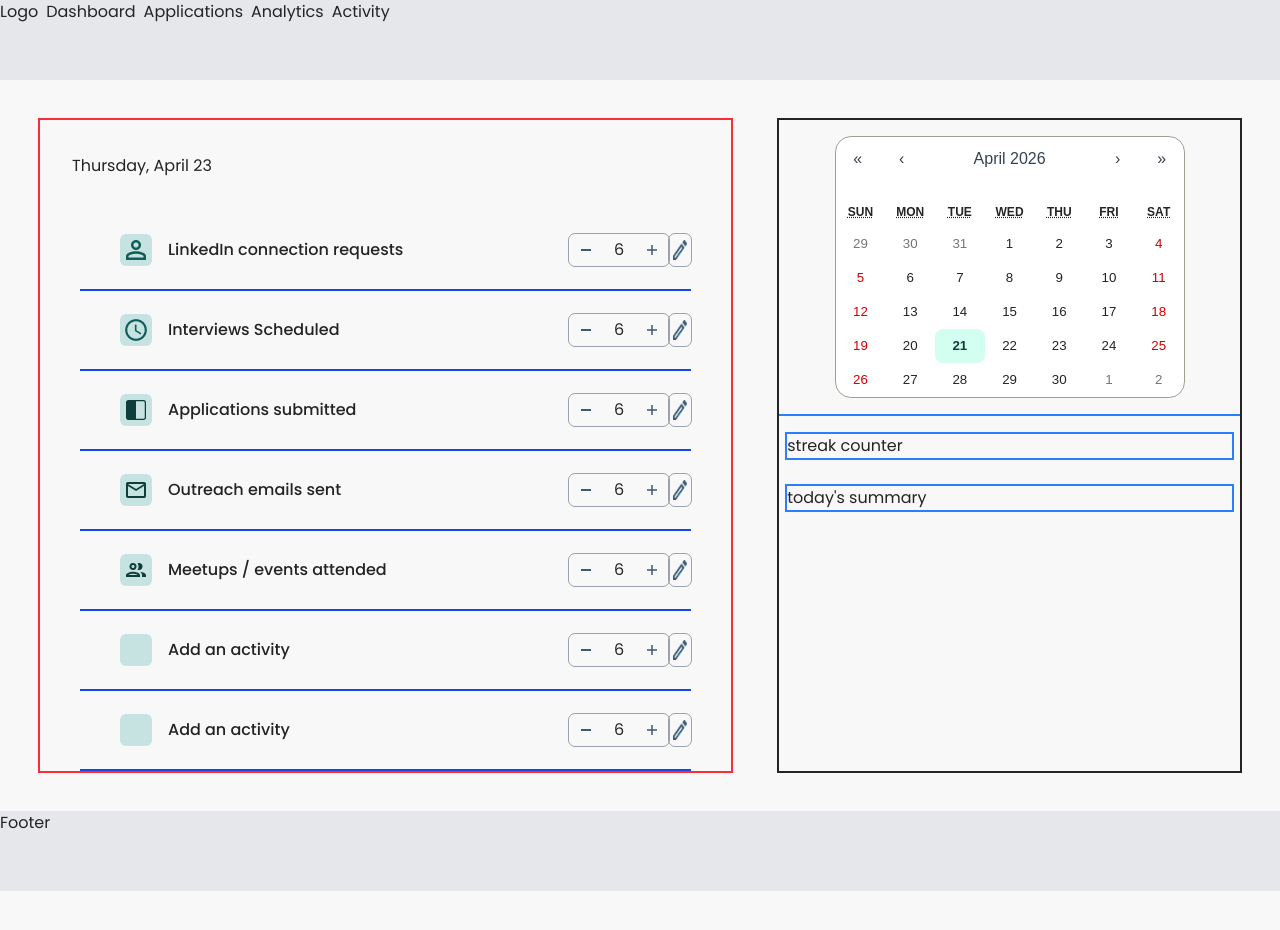
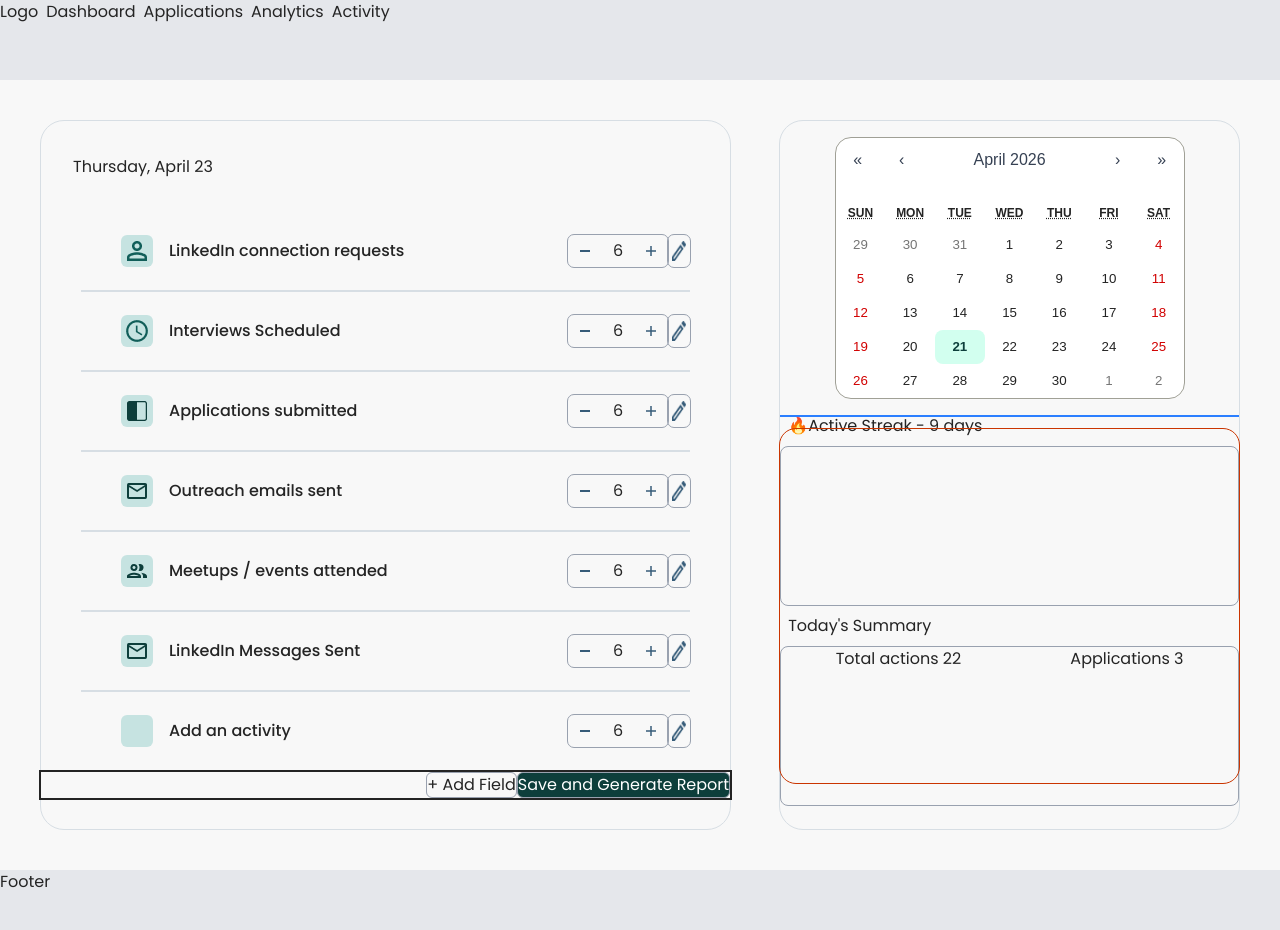
Before and after one commit to chingu-voyages/V60-tier3-team-39, a React (Vite) app in the folder client/: page /activity in a window 1280 px wide. Shown: the top 930 px of the page. Before the commit the page ends 891 px from the top, so only its background shows below. Built offline with nearby package versions, Linux system fonts and the light colour scheme.

Commit message:
Refine activity page layout and summary panel

```diff
--- a/client/src/components/Activity.tsx
+++ b/client/src/components/Activity.tsx
@@ -6,7 +6,7 @@ import Calendar from "react-calendar";
 
 export function MyCalendar() {
   return (
-    <div className="flex justify-center p-4 outline-blue-500 outline-solid outline-2">
+    <div className="flex justify-center p-4 border-blue-500 border-solid border-b-2">
       <Calendar calendarType="gregory" />
     </div>
   );
@@ -33,13 +33,16 @@ const Activity = () => {
   return (
     <>
       <div className="page-container flex justify-center w-full gap-4">
-        <div className="activities-list w-[60%] ml-[40px] mr-[16px] my-[40px] outline-red-500 outline-solid outline-2">
+        <div
+          id="left-side"
+          className="activities-list w-[60%] ml-[40px] mr-[16px] my-[40px] border-[#D7DEE4] border-solid border-1 rounded-3xl"
+        >
           <div className="h-[91px] flex items-center ml-8">
             <h3>Thursday, April 23</h3>
           </div>
           <div
             id="li-connections-section"
-            className="flex w-auto h-[80px] mx-10 border-b-2 border-blue-700"
+            className="flex w-auto h-[80px] mx-10 border-b-2 border-[#D7DEE4]"
           >
             <div
               id="li-connections-label"
@@ -77,7 +80,7 @@ const Activity = () => {
           </div>
           <div
             id="interviews-scheduled-section"
-            className="flex w-auto h-[80px] mx-10 border-b-2 border-blue-700"
+            className="flex w-auto h-[80px] mx-10 border-b-2 border-[#D7DEE4]"
           >
             <div
               id="interviews-scheduled-label"
@@ -115,7 +118,7 @@ const Activity = () => {
           </div>
           <div
             id="applications-submitted-section"
-            className="flex w-auto h-[80px] mx-10 border-b-2 border-blue-700"
+            className="flex w-auto h-[80px] mx-10 border-b-2 border-[#D7DEE4]"
           >
             <div
               id="applications-submitted-label"
@@ -153,7 +156,7 @@ const Activity = () => {
           </div>
           <div
             id="outreach-emails-section"
-            className="flex w-auto h-[80px] mx-10 border-b-2 border-blue-700"
+            className="flex w-auto h-[80px] mx-10 border-b-2 border-[#D7DEE4]"
           >
             <div
               id="outreach-emails-label"
@@ -191,7 +194,7 @@ const Activity = () => {
           </div>
           <div
             id="meetups-events-section"
-            className="flex w-auto h-[80px] mx-10 border-b-2 border-blue-700"
+            className="flex w-auto h-[80px] mx-10 border-b-2 border-[#D7DEE4]"
           >
             <div
               id="meetups-events-label"
@@ -229,19 +232,19 @@ const Activity = () => {
           </div>
           <div
             id="extra-activity-one-section"
-            className="flex w-auto h-[80px] mx-10 border-b-2 border-blue-700"
+            className="flex w-auto h-[80px] mx-10 border-b-2 border-[#D7DEE4]"
           >
             <div
               id="extra-activity-one-label"
               className="flex items-center ml-10 w-[80%]"
             >
               <div className="bg-[#C6E3E1] w-[32px] h-[32px] flex justify-center items-center rounded-md h-1rem w-3rem">
-                {/* <img
-                  src="/images/li-connections.png"
-                  alt="linked in connections icon"
-                /> */}
+                <img
+                  src="/images/envelope.png"
+                  alt="envelope icon"
+                />
               </div>
-              <p className="pl-4 font-medium">Add an activity</p>
+              <p className="pl-4 font-medium">LinkedIn Messages Sent</p>
             </div>
             <div
               id="extra-activity-one-controls"
@@ -267,7 +270,7 @@ const Activity = () => {
           </div>
           <div
             id="extra-activity-two-section"
-            className="flex w-auto h-[80px] mx-10 border-b-2 border-blue-700"
+            className="flex w-auto h-[80px] mx-10 border-b-2 border-[#D7DEE4]"
           >
             <div
               id="extra-activity-two-label"
@@ -303,15 +306,31 @@ const Activity = () => {
               </button>
             </div>
           </div>
+          <div className="flex justify-end mt-auto items-bottom outline-2 outline-solid">
+            <button className="border-1 border-gray-400 rounded-md">+ Add Field</button>
+            <button className="border-1 border-gray-400 rounded-md bg-[#0D3E3B] text-white">Save and Generate Report</button>
+          </div>
         </div>
-        <div className="right-side-tiles w-[40%] my-[40px] ml-[16px] mr-[40px] flex flex-col gap-3 outlinel-green-500 outline-solid outline-2">
+        <div className="right-side-tiles w-[40%] my-[40px] ml-[16px] mr-[40px] flex flex-col gap-3 border-[#D7DEE4] border-solid border-1 rounded-3xl">
           <MyCalendar />
-          <h3 className="m-2 outline-blue-500 outline-solid outline-2">
-            streak counter
-          </h3>
-          <h3 className="m-2 outline-blue-500 outline-solid outline-2">
-            today's summary
-          </h3>
+          <div className="outline-orange-700 outline-solid outline-1 rounded-2xl flex flex-col items-center h-[50%] justify-center">
+            <div id="counter-area" className="flex flex-col items-left w-full">
+              <h3 className="m-2">
+                🔥Active Streak - 9 days
+              </h3>
+              <div className="border-1 border-gray-400 border-solid rounded-lg w-full h-40"></div>
+
+            </div>
+            <div id="summary-area" className="flex flex-col items-left w-full">
+              <h3 className="m-2">
+                Today's Summary
+              </h3>
+              <div className="flex justify-around border-1 border-gray-400 border-solid rounded-lg w-full h-40">
+                <p>Total actions 22</p>
+                <p>Applications 3</p>
+              </div>
+            </div>
+          </div>
         </div>
       </div>
     </>
```
